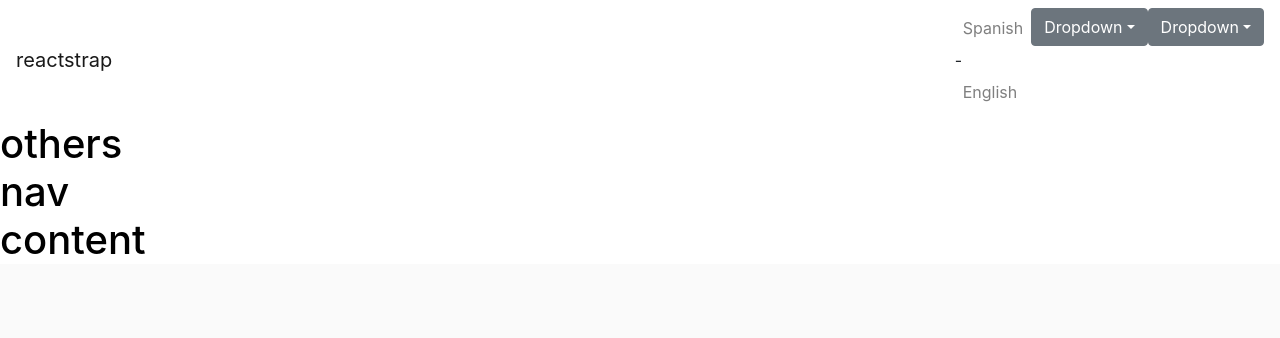
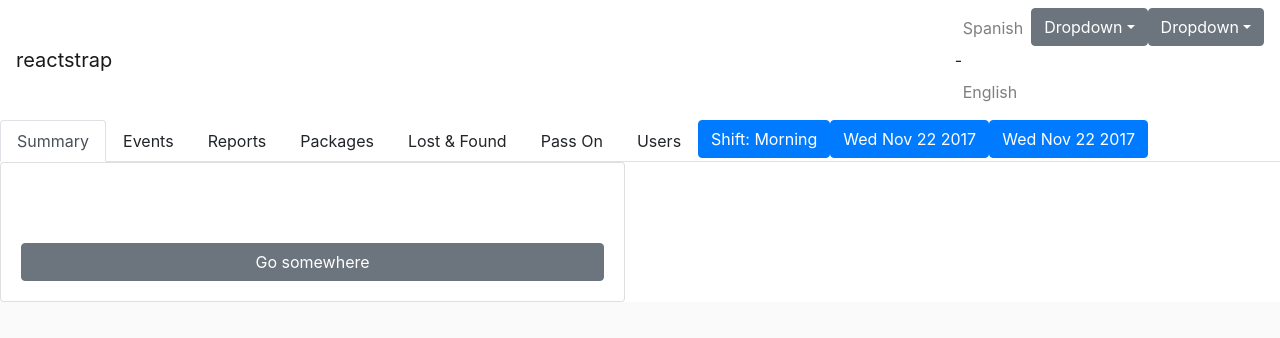
Before and after one commit to djom20/cloudapp, a React (Create React App) app: page / in a window 1280 px wide. Shown: the top 338 px of the page. Built offline with nearby package versions, Linux system fonts and the light colour scheme.

Commit message:
add nav content component to main board

```diff
--- a/src/components/appBoard/appBoard.js
+++ b/src/components/appBoard/appBoard.js
@@ -2,6 +2,7 @@ import React from 'react';
 import ReactDOM from 'react-dom';
 
 import AppHeader from '../AppHeader/AppHeader';
+import NavContent from '../NavContent/NavContent';
 
 import './AppBoard.css';
 
@@ -10,15 +11,7 @@ export default class AppBoard extends React.Component {
 		return (
 			<div id="AppBoard">
 				<AppHeader />
-				<div class="others">
-					<h1>others</h1>
-				</div>
-				<div class="nav">
-					<h1>nav</h1>
-				</div>
-				<div class="content">
-					<h1>content</h1>
-				</div>
+				<NavContent />
 			</div>
 		);
 	}
```
